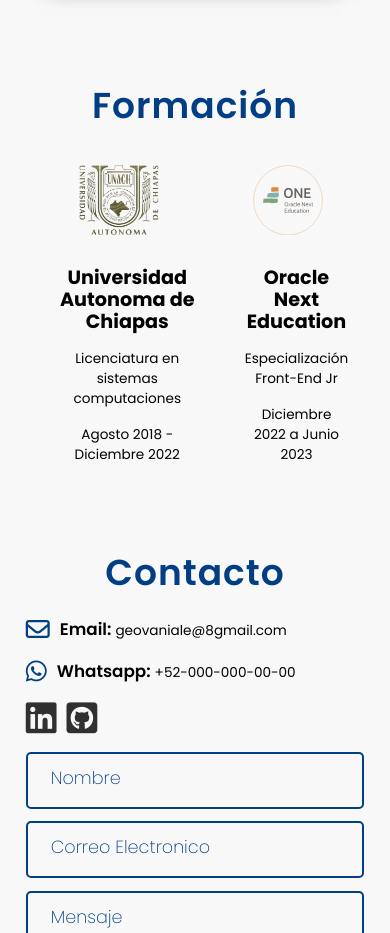
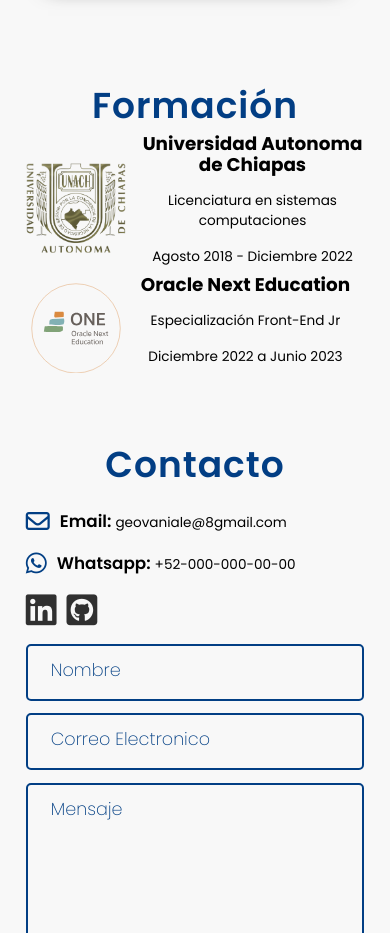
Before and after one commit to AlexGeovanni/Portafolio_Web, a plain HTML site: page index.html in a window 390 px wide. Shown: the part 5400-6333 px from the top of the page. Drawn offline with Linux system fonts and the light colour scheme.

Commit message:
Actualizando

```diff
--- a/css/formacion_academica.css
+++ b/css/formacion_academica.css
@@ -13,6 +13,7 @@
 
 .formaciones{
     display: flex;
+    flex-wrap: nowrap;
     align-items: baseline;
     justify-content: center;
 }
@@ -40,17 +41,31 @@
     line-height: 20px;
 }
 
-@media screen and (min-width: 0px){
+@media screen and (min-width: 0px) and (max-width: 767px){
+    .titulo__estudios{
+        margin: 0;
+
+    }
     .titulo__estudios h2{
-        font-size: 1.2rem;
-        line-height: 22px;
+        font-size: 1.150rem;
+        line-height: 21px;
     }
     .titulo__estudios p{
         font-size: .850rem;
     }
+    .formaciones{
+        flex-wrap: wrap;
+
+    }
+    .estudios__formaciones{
+        width: 100%;
+        padding:0;
+        flex-direction: row;
+        gap: 15px;
+    }
     .logo__estudios{
-        width: 80px;
-        height: 70px;
+        width: 100px;
+        height: 90px;
     }
 }
 
```
